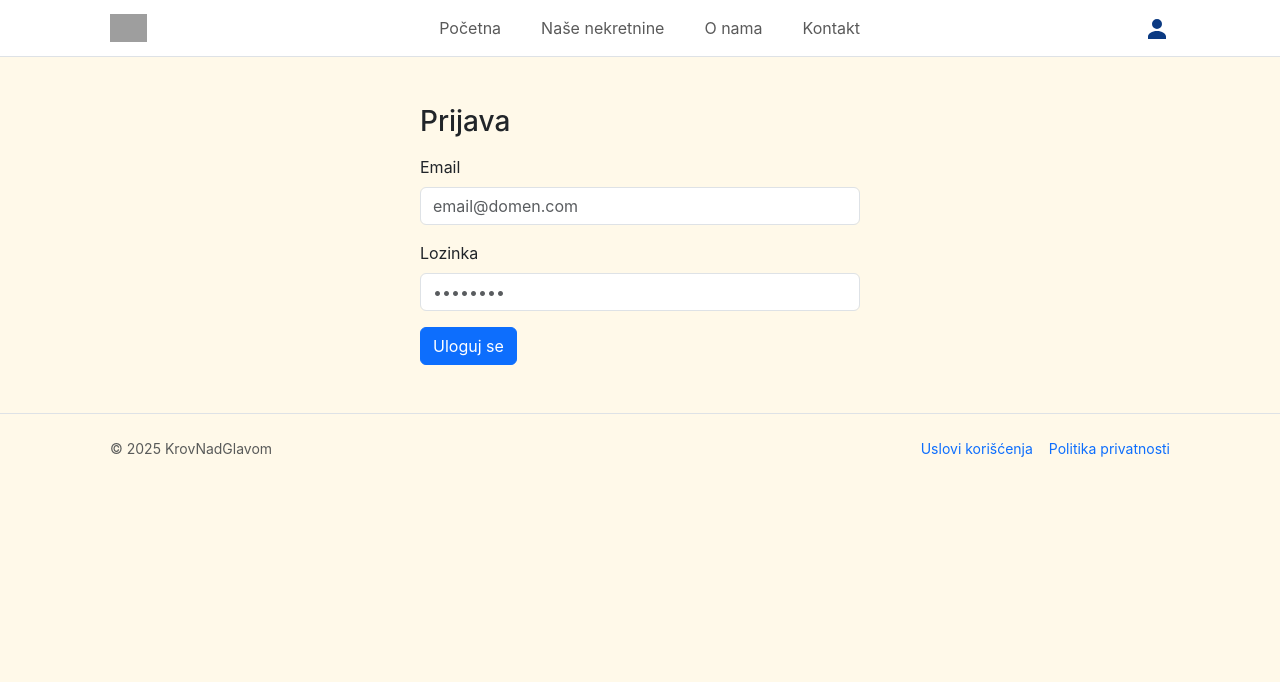
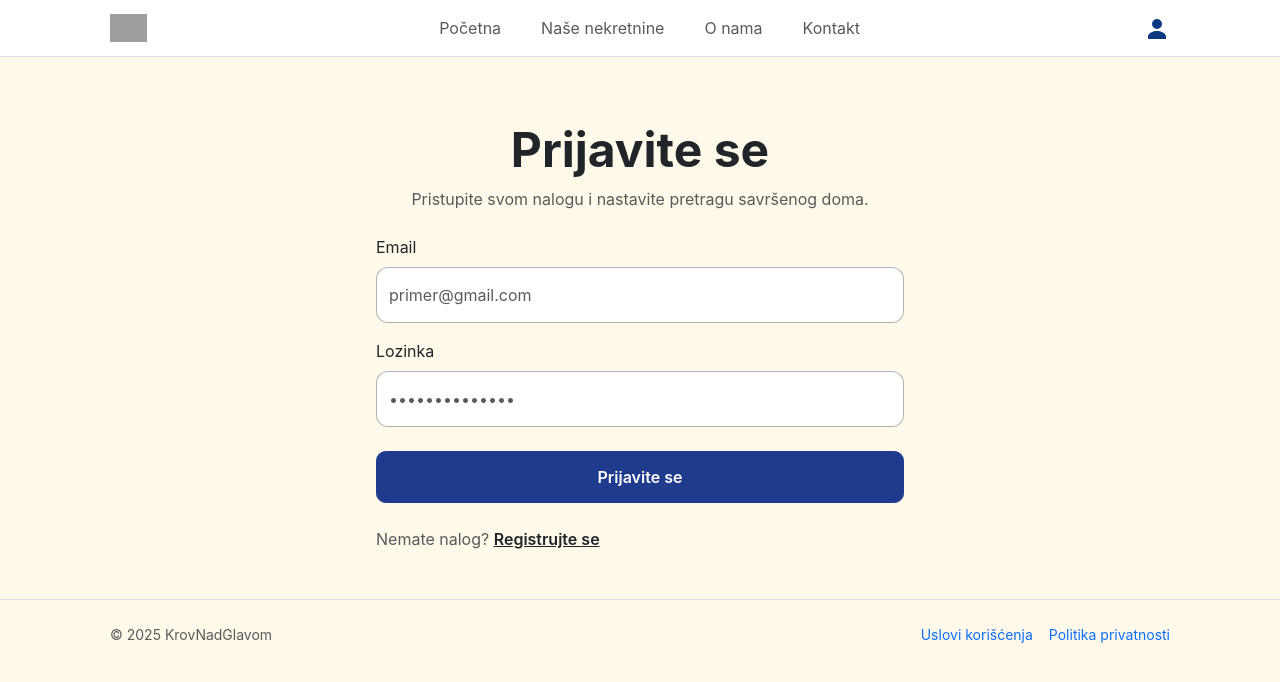
Before and after one commit to elab-development/klijentske-veb-tehnologije-2024-2023-0572-iznajmljivanje-nekretnina, a React (Create React App) app: page /prijava in a window 1280 px wide. Shown: the top 682 px of the page. Built offline with nearby package versions, Linux system fonts and the light colour scheme; grey boxes are pictures that could not be loaded.

Commit message:
Stranica za prijavu

```diff
--- a/src/index.css
+++ b/src/index.css
@@ -183,12 +183,12 @@ code {
 
 /* ===== Kontakt stranica ===== */
 .k-card {
-  background: var(--cream);
+  background: #ffff;
   border: 1px solid rgba(0,0,0,.12);
   border-radius: .75rem;
 }
 .k-card-header {
-  background: var(--cream);
+  background: #ffff;
   border: 1px solid rgba(0,0,0,.12);
   border-radius: .75rem;
 }
@@ -224,3 +224,33 @@ code {
 @media (min-width: 992px) {
   .map-placeholder { height: 230px; }
 }
+/* ===== Auth (Login) ===== */
+.auth-page .auth-wrap { max-width: 560px; margin: 0 auto; padding: 2rem 1rem 3rem; }
+@media (min-width: 768px){ .auth-page .auth-wrap { padding-top: 3rem; } }
+
+.auth-top-link { color:#1b1b1b; font-weight:600; text-decoration:none; }
+.auth-top-link:hover { text-decoration: underline; }
+
+.brand-text-big { color:#0b3a82; font-weight:700; letter-spacing:.06em; font-size:1rem; }
+
+.auth-input {
+  height: 56px;
+  border-radius: .75rem;
+  background:#fff;
+  border:1px solid rgba(0,0,0,.3);
+}
+
+.auth-btn {
+  height: 52px;
+  border-radius: .6rem;
+  font-weight: 600;
+  background:#1f3b8d;
+  border-color:#1f3b8d;
+  color:#fff;                 /* ← bel tekst */
+}
+.auth-btn:hover,
+.auth-btn:focus {
+  background:#1b3480;
+  border-color:#1b3480;
+  color:#fff;                 /* ← ostaje beo i na hover/focus */
+}
--- a/src/stranice/prijava.tsx
+++ b/src/stranice/prijava.tsx
@@ -1,18 +1,58 @@
+import { FormEvent } from "react";
+import { Link } from "react-router-dom";
+
 export default function LoginPage() {
+  const logoUrl = process.env.PUBLIC_URL + "/logo.svg"; // zameni ako koristiš import
+
+  const handleSubmit = (e: FormEvent<HTMLFormElement>) => {
+    e.preventDefault();
+    const fd = new FormData(e.currentTarget);
+    alert(`Prijava (demo):\nEmail: ${fd.get("email")}\nLozinka: ${fd.get("password")}`);
+  };
+
   return (
-    <div className="container py-5" style={{ maxWidth: 520 }}>
-      <h1 className="h3 mb-3">Prijava</h1>
-      <form>
-        <div className="mb-3">
-          <label className="form-label">Email</label>
-          <input type="email" className="form-control" placeholder="email@domen.com" />
+    <div className="auth-page bg-cream">
+      <section className="container pt-3">
+
+        {/* centrirana forma */}
+        <div className="auth-wrap">
+          <h1 className="display-5 fw-bold text-center mb-2">Prijavite se</h1>
+          <p className="text-center text-muted mb-4">
+            Pristupite svom nalogu i nastavite pretragu savršenog doma.
+          </p>
+
+          <form onSubmit={handleSubmit}>
+            <div className="mb-3">
+              <label className="form-label">Email</label>
+              <input
+                name="email"
+                type="email"
+                className="form-control auth-input"
+                placeholder="primer@gmail.com"
+                required
+              />
+            </div>
+
+            <div className="mb-4">
+              <label className="form-label">Lozinka</label>
+              <input
+                name="password"
+                type="password"
+                className="form-control auth-input"
+                placeholder="••••••••••••••"
+                required
+              />
+            </div>
+
+            <button type="submit" className="btn w-100 auth-btn">Prijavite se</button>
+          </form>
+
+          <div className="mt-4">
+            <span className="text-muted">Nemate nalog? </span>
+            <Link to="/registracija" className="link-dark fw-semibold">Registrujte se</Link>
+          </div>
         </div>
-        <div className="mb-3">
-          <label className="form-label">Lozinka</label>
-          <input type="password" className="form-control" placeholder="••••••••" />
-        </div>
-        <button className="btn btn-primary" type="button">Uloguj se</button>
-      </form>
+      </section>
     </div>
   );
 }
```
